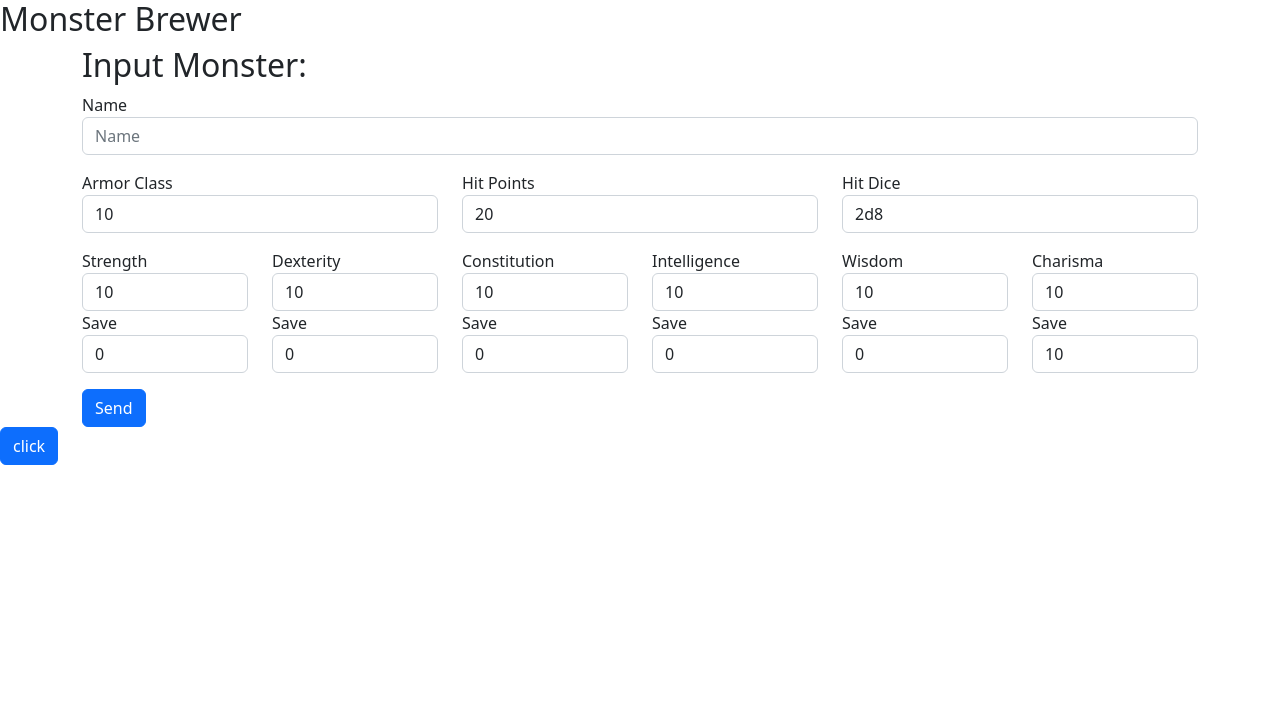
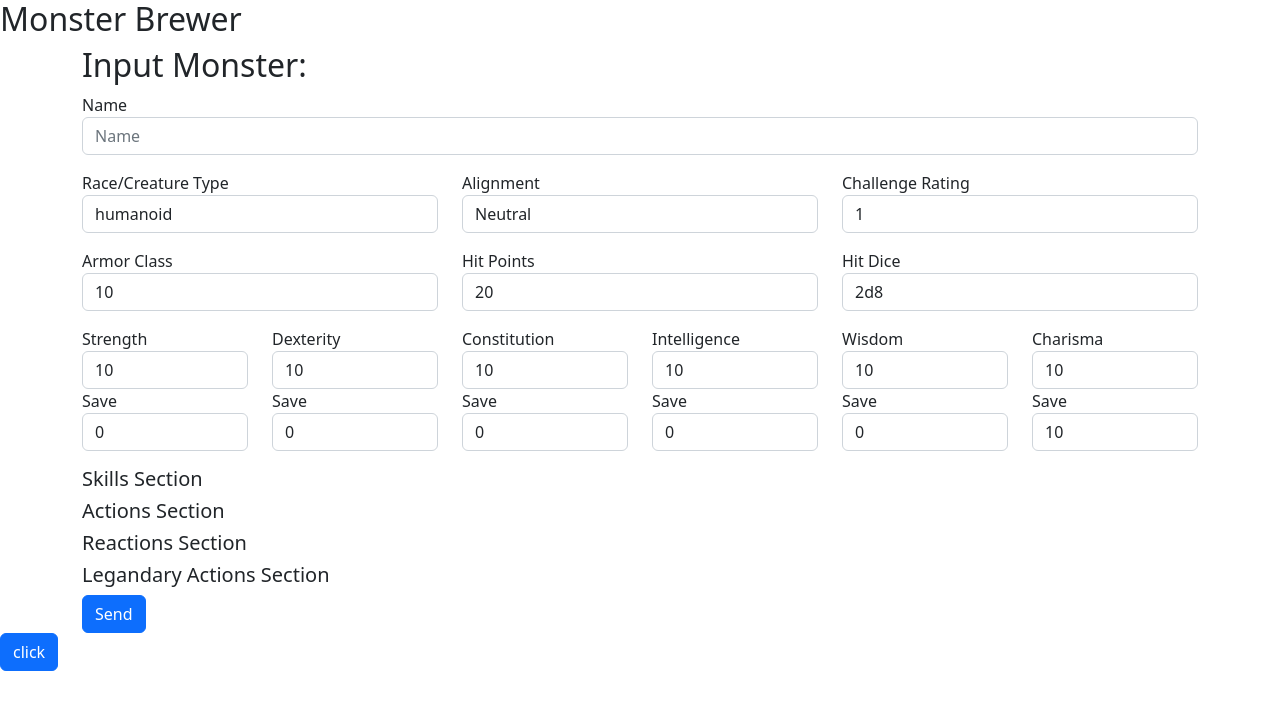
Before and after one commit to sbrevolution5/monsterBrewer, an Angular app in the folder brewer-ui/: page / in a window 1280 px wide. Shown: the top 710 px of the page. Built offline with nearby package versions, Linux system fonts and the light colour scheme.

Commit message:
add cr, race,alignment

```diff
--- a/brewer-ui/src/app/monster-form/monster-form.component.html
+++ b/brewer-ui/src/app/monster-form/monster-form.component.html
@@ -9,8 +9,24 @@
       <div class="my-3">
         <div class="row">
             <div class="col">
+                <label for="race">Race/Creature Type</label>
+                <input type="text" name="race" placeholder="Humanoid" class="form-control" [(ngModel)]="monsterData.race">
+            </div>
+            <div class="col">
+                <label for="alignment">Alignment</label>
+                <input type="text" name="alignment" placeholder="Neutral" class="form-control" [(ngModel)]="monsterData.alignment">
+            </div>
+            <div class="col">
+                <label for="challengeRating">Challenge Rating</label>
+                <input type="text" name="challengeRating" placeholder="1/2" class="form-control" [(ngModel)]="monsterData.cr">
+            </div>
+        </div>
+      </div>
+      <div class="my-3">
+        <div class="row">
+            <div class="col">
                 <label for="ac">Armor Class</label>
-                <input type="text" name="ac" class="form-control" [(ngModel)]="monsterData.ac">
+                <input type="text" name="ac" placeholder="10" class="form-control" [(ngModel)]="monsterData.ac">
             </div>
             <div class="col">
                 <label for="hp">Hit Points</label>
@@ -62,6 +78,18 @@
             </div>
         </div>
       </div>
+      <div>
+        <h5>Skills Section</h5>
+      </div>
+      <div>
+        <h5>Actions Section</h5>
+      </div>
+      <div>
+        <h5>Reactions Section</h5>
+      </div>
+      <div>
+        <h5>Legandary Actions Section</h5>
+      </div>
       <div [hidden]="!postError" class="alert alert-danger mx-1">{{postErrorMessage}}</div>
       <button class="btn btn-primary">Send</button>
     </form>
```
